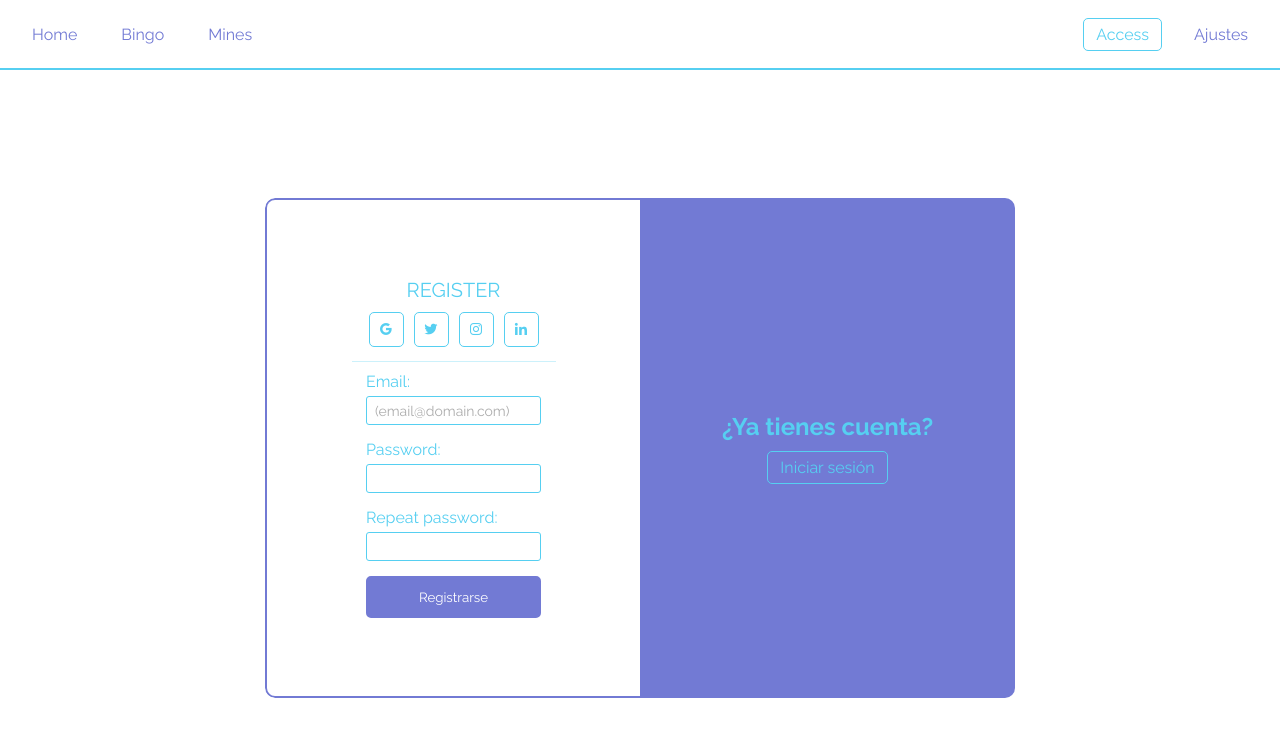
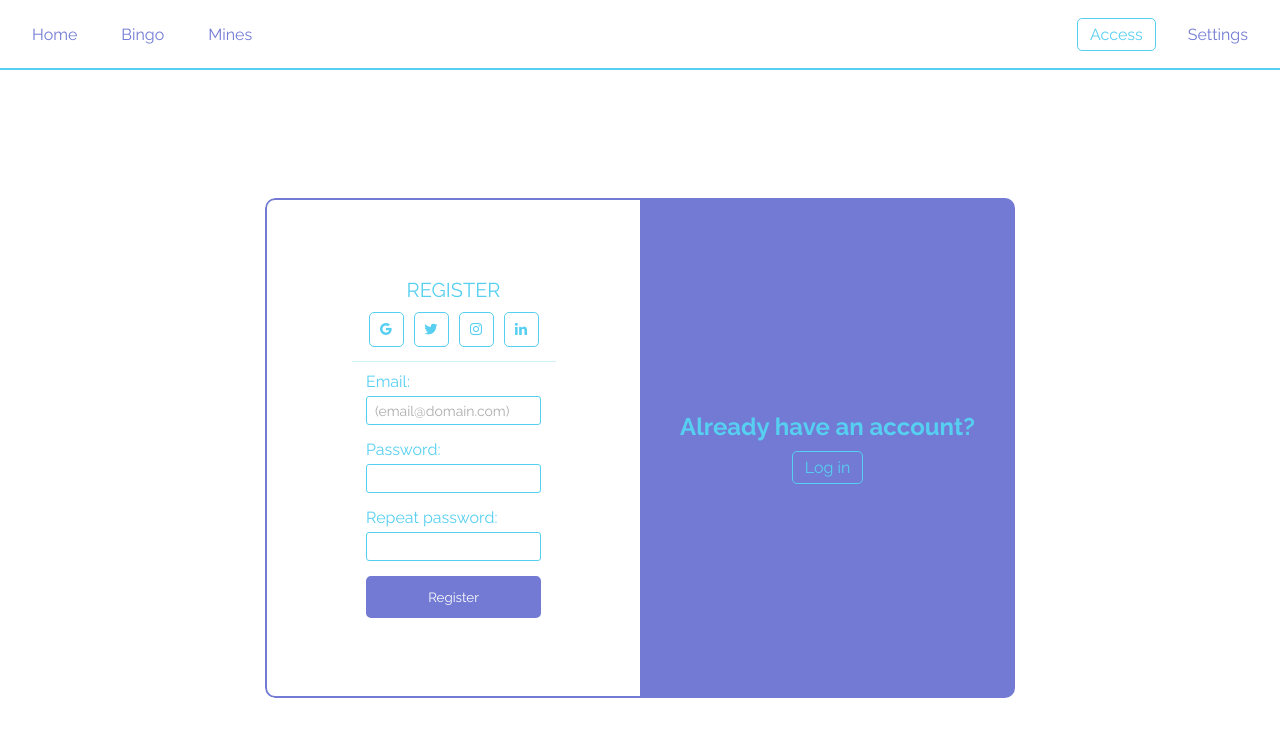
Before and after one commit to damigand/Proyecto-12, a React (Vite) app: page /access in a window 1280 px wide. Shown: the top 736 px of the page. Built offline with nearby package versions, Linux system fonts and the light colour scheme.

Commit message:
Traducido todo a inglés

```diff
--- a/src/components/AccessToggle/AccessToggle.jsx
+++ b/src/components/AccessToggle/AccessToggle.jsx
@@ -5,12 +5,12 @@ const AccessToggle = ({ handleClick }) => {
         <div className="toggle-container">
             <div className="toggle">
                 <div className="toggle-section">
-                    <h2>¿Eres nuevo?</h2>
-                    <button onClick={handleClick}>Registrarse</button>
+                    <h2>Are you new?</h2>
+                    <button onClick={handleClick}>Register</button>
                 </div>
                 <div className="toggle-right toggle-section">
-                    <h2>¿Ya tienes cuenta?</h2>
-                    <button onClick={handleClick}>Iniciar sesión</button>
+                    <h2>Already have an account?</h2>
+                    <button onClick={handleClick}>Log in</button>
                 </div>
             </div>
         </div>
--- a/src/components/CellsPanel/CellsPanel.jsx
+++ b/src/components/CellsPanel/CellsPanel.jsx
@@ -47,7 +47,7 @@ const CellsPanel = ({ gameState, isPlaying, isWin, isLoss, isFinished, dispatch
                 <div className="mine-overlay">
                     {!isWin && !isLoss && (
                         <div className="mine-empty-overlay">
-                            <span>No hay minas... ¡De momento!</span>
+                            <span>There are no mines... yet!</span>
                         </div>
                     )}
                 </div>
--- a/src/components/FormLogin/FormLogin.jsx
+++ b/src/components/FormLogin/FormLogin.jsx
@@ -66,7 +66,7 @@ const FormLogin = memo(() => {
                     ) : null}
                 </label>
                 <button type="submit" className="form-submit-button">
-                    Entrar
+                    Log in
                 </button>
             </form>
         </div>
--- a/src/components/FormRegister/FormRegister.jsx
+++ b/src/components/FormRegister/FormRegister.jsx
@@ -89,7 +89,7 @@ const FormRegister = memo(() => {
                     ) : null}
                 </label>
                 <button type="submit" className="form-submit-button">
-                    Registrarse
+                    Register
                 </button>
             </form>
         </div>
--- a/src/components/Header/Header.jsx
+++ b/src/components/Header/Header.jsx
@@ -23,7 +23,7 @@ export const links = [
         class: "link-access"
     },
     {
-        string: "Ajustes",
+        string: "Settings",
         url: "settings",
         class: "link-settings"
     }
--- a/src/components/MinesActions/MinesActions.jsx
+++ b/src/components/MinesActions/MinesActions.jsx
@@ -53,7 +53,7 @@ const MinesActions = memo(
                             />
                         </label>
                         <button type="button" className="play-mines-button" onClick={setMines}>
-                            Jugar
+                            Play
                         </button>
                     </div>
                 )}
@@ -75,7 +75,9 @@ const MinesActions = memo(
                         </div>
                         {isFinished && (
                             <div className="mines-actions-end">
-                                <h2 className={isLoss && "loss"}>{(isWin && "WIN") || (isLoss && "LOSS")}</h2>
+                                <h2 className={isLoss && "loss"}>
+                                    {(isWin && "YOU WIN!") || (isLoss && "YOU LOSE :(")}
+                                </h2>
                                 <div className="mines-actions-finished">
                                     <button className="mines-again-button" onClick={() => playMinesAgain()}>
                                         Play again
--- a/src/pages/Settings/Settings.jsx
+++ b/src/pages/Settings/Settings.jsx
@@ -49,11 +49,11 @@ const Settings = () => {
                             No puede ser menor a 500 ms.
                         </span>
                         <button type="button" className="save-bingo-timer" onClick={saveTimer}>
-                            {!saved && "Guardar"}
+                            {!saved && "Save"}
                             {saved && (
                                 <span className="settings-saved">
                                     <i className="bx bx-check"></i>
-                                    Guardado
+                                    Saved!
                                 </span>
                             )}
                         </button>
```
